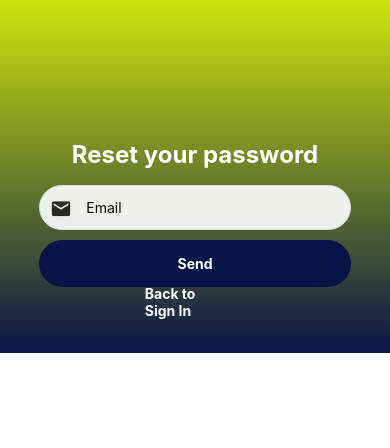
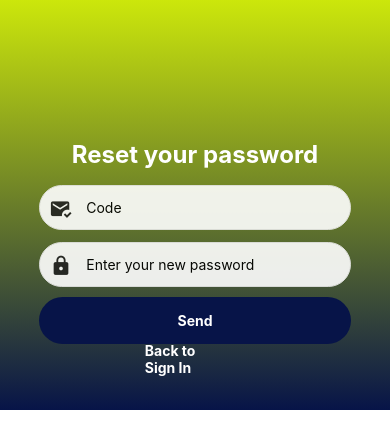
Before and after one commit to ittullos/pastor4life, a React Native app in the folder frontend/: screen / in a window 390 px wide. Shown: the top 448 px of the page. Built offline with nearby package versions, Linux system fonts and the light colour scheme.

Commit message:
Create NewPasswordScreen

```diff
--- a/frontend/App.tsx
+++ b/frontend/App.tsx
@@ -4,11 +4,12 @@ import SignInScreen from './src/screens/SignInScreen'
 import SignUpScreen from './src/screens/SignUpScreen/SignUpScreen'
 import ConfirmEmailScreen from './src/screens/ConfirmEmailScreen'
 import ForgotPasswordScreen from './src/screens/ForgotPasswordScreen'
+import NewPasswordScreen from './src/screens/NewPasswordScreen'
 
 export default function App() {
   return (
     <View style={styles.root}>
-      <ForgotPasswordScreen />
+      <NewPasswordScreen />
     </View>
   );
 }
--- /dev/null
+++ b/frontend/src/screens/NewPasswordScreen/NewPasswordScreen.tsx
@@ -0,0 +1,110 @@
+import { View, Text, Image, StyleSheet, ScrollView, Pressable } from 'react-native'
+import React, { useState } from 'react'
+import { LinearGradient } from 'expo-linear-gradient'
+import CustomInput from '../../components/CustomInput'
+import CustomButton from '../../components/CustomButton'
+import CustomButtonClear from '../../components/CustomButtonClear'
+import { MaterialCommunityIcons } from '@expo/vector-icons'
+import SocialSignInButtons from '../../components/SocialSignInButtons'
+
+const NewPasswordScreen = () => {
+  const [code, setCode] = useState('')
+  const [newPassword, setNewPassword] = useState('')
+
+  const onSignInPressed = () => {
+    console.warn("Sign In")
+  }
+
+  const onSendPressed = () => {
+    console.warn("Confirm")
+  }
+
+  return (
+    <View style={styles.root}>
+
+      <LinearGradient
+        colors={['#cce70b', '#071448']}
+        style={styles.linearGradient}
+      >
+        <Text style={styles.title}>Reset your password</Text>
+        <CustomInput
+          placeholder='Code'
+          value={code}
+          setValue={setCode}
+          secureTextEntry={false}
+          icon='email-check'
+        />
+        <CustomInput
+          placeholder='Enter your new password'
+          value={newPassword}
+          setValue={setNewPassword}
+          secureTextEntry={false}
+          icon='lock'
+        />
+        <CustomButton
+          text='Send'
+          onPress={onSendPressed}
+          type='NAVY'
+        />
+        <View style={{marginVertical: 15}}>
+          <CustomButtonClear
+            text="Back to Sign In"
+            onPress={onSignInPressed}
+          />
+        </View>
+      </LinearGradient>
+    </View>
+  )
+}
+
+const styles = StyleSheet.create({
+  root: {
+    alignItems: 'center',
+    padding: 0,
+    maxHeight: '120%',
+    justifyContent: 'center',
+  },
+  linearGradient: {
+    alignItems: 'center',
+    height: '100%',
+
+    width: '100%',
+  },
+  checkboxContainer: {
+    flexDirection: 'row',
+    marginBottom: 20,
+  },
+  checkbox: {
+    alignSelf: 'center',
+  },
+  rememberMeIcon: {
+    paddingRight: 5,
+  },
+  rememberMeContainer: {
+    flexDirection: 'row',
+    justifyContent: 'flex-start',
+    width: '70%',
+  },
+  title: {
+    fontSize: 24,
+    fontWeight: 'bold',
+    color: 'white',
+    marginBottom: 10,
+    paddingTop: 140,
+  },
+  termsContainer: {
+    width: '80%',
+    alignItems: 'center',
+  },
+  text: {
+    color: 'white',
+    marginVertical: 10,
+    fontSize: 12,
+    textAlign: 'center',
+  },
+  link: {
+    color: '#FDB075',
+  },
+})
+
+export default NewPasswordScreen
--- /dev/null
+++ b/frontend/src/screens/NewPasswordScreen/index.tsx
@@ -0,0 +1 @@
+export { default } from './NewPasswordScreen'
```
